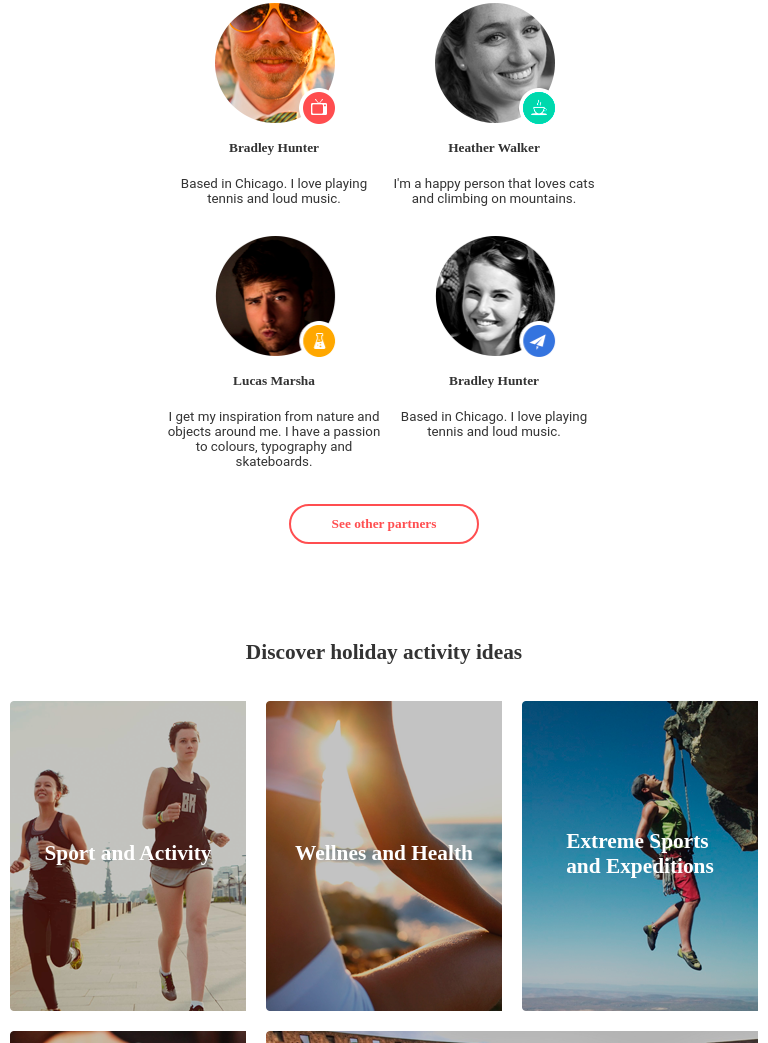
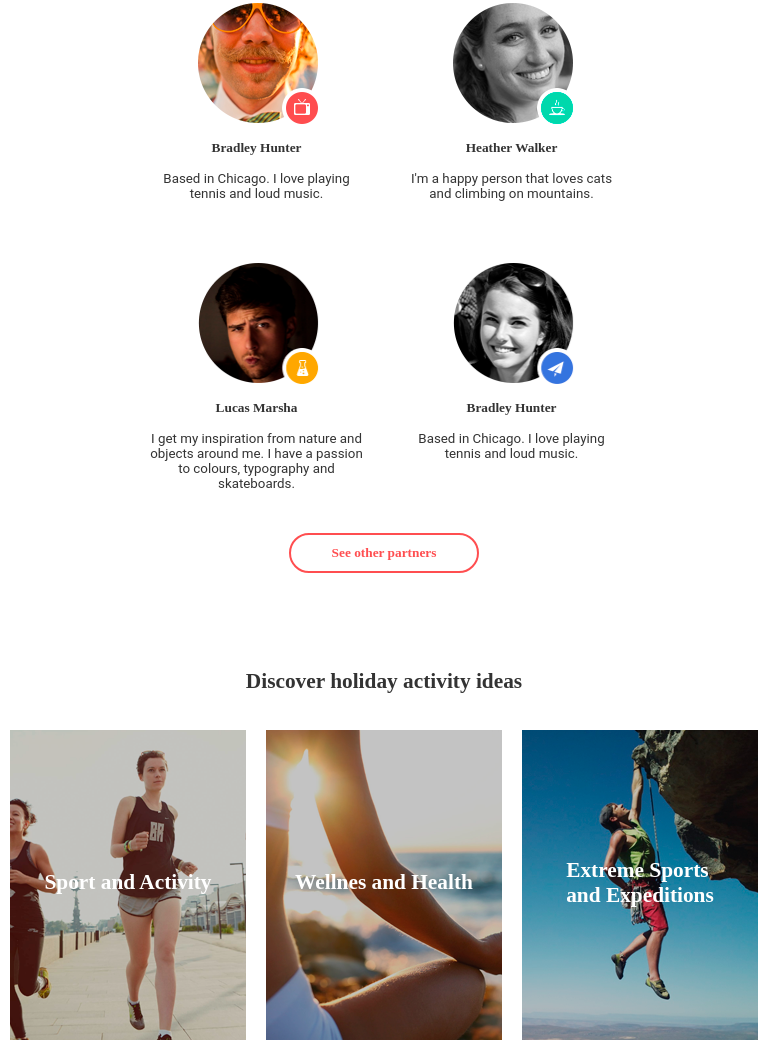
Before and after one commit to KrokG/bem, a plain HTML site: page index.html in a window 768 px wide. Shown: the part 1406-2449 px from the top of the page. Drawn offline with Linux system fonts and the light colour scheme.

Commit message:
98% tablet already

```diff
--- a/index.html
+++ b/index.html
@@ -104,7 +104,7 @@
 							I get my inspiration from nature and objects around me. I have a passion to colours, typography and skateboards.
 						</div>
 					</div>
-					<div class="person">
+					<div class="person person-4">
 						<img class="person__img" src="images/person4.png" />
 						<div class="person__name">
 							Bradley Hunter
--- a/style.css
+++ b/style.css
@@ -260,33 +260,40 @@
 .b-idea__img1{
 		background: url(images/idea1.png) no-repeat;
 		background-size: cover;
+		background-position: center;
 }
 
 .b-idea__img2{
 		background: url(images/idea2.png) no-repeat;
 		background-size: cover;
+		background-position: center;
 }
 
 .b-idea__img3{
 		background: url(images/idea3.png) no-repeat;
 		background-size: cover;
+		background-position: center;
 }
 .b-idea__img4{
 		background: url(images/idea4.png) no-repeat;
 		background-size: cover;
+		background-position: center;
 }
 .b-idea__img5{
 		background: url(images/idea5.png) no-repeat;
 		background-size: cover;
+		background-position: center;
 }
 .b-idea__img6{
 		background: url(images/idea6.png) no-repeat;
 		background-size: cover;
+		background-position: center;
 }
 
 .b-idea__img7{
 		background: url(images/idea7.png) no-repeat;
 		background-size: cover;
+		background-position: center;
 }
 
 .b-idea__text{
--- a/tablet.css
+++ b/tablet.css
@@ -20,9 +20,20 @@
 	}
 
 	.b-partners{
-		display: grid;
-		grid-template-rows: 1fr 1fr;
-		grid-template-columns: 1fr 1fr;
+		margin-top: 35px;
+		width: 510px;
+		flex-wrap: wrap;
+	}
+	.person{
+		height: 260px;
+		margin: auto;
+	}
+	.person__about{
+		margin-top: 15px;
+	}
+
+	.content-box__button-see-other{
+		margin-top: 10px;
 	}
 
 	.b-idea_style-long{
@@ -34,4 +45,15 @@
 		width: 236px;
 		height: 310px;
 	}
+	.footer{
+		margin-top: 1px;
+		width: 700px;
+	}
+	.footer__partners{
+		padding: 0;
+	}
+
+	.footer__company{
+		padding: 0;
+	}
 }
```
